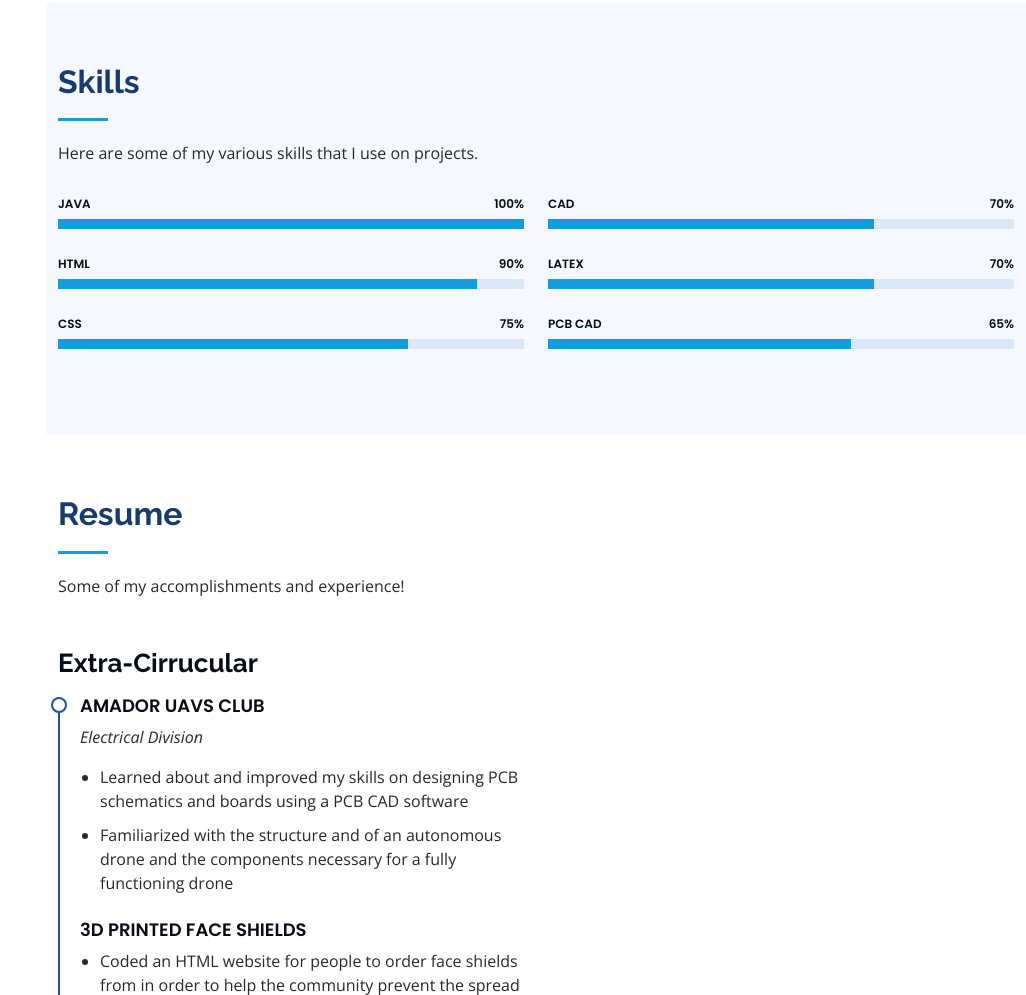
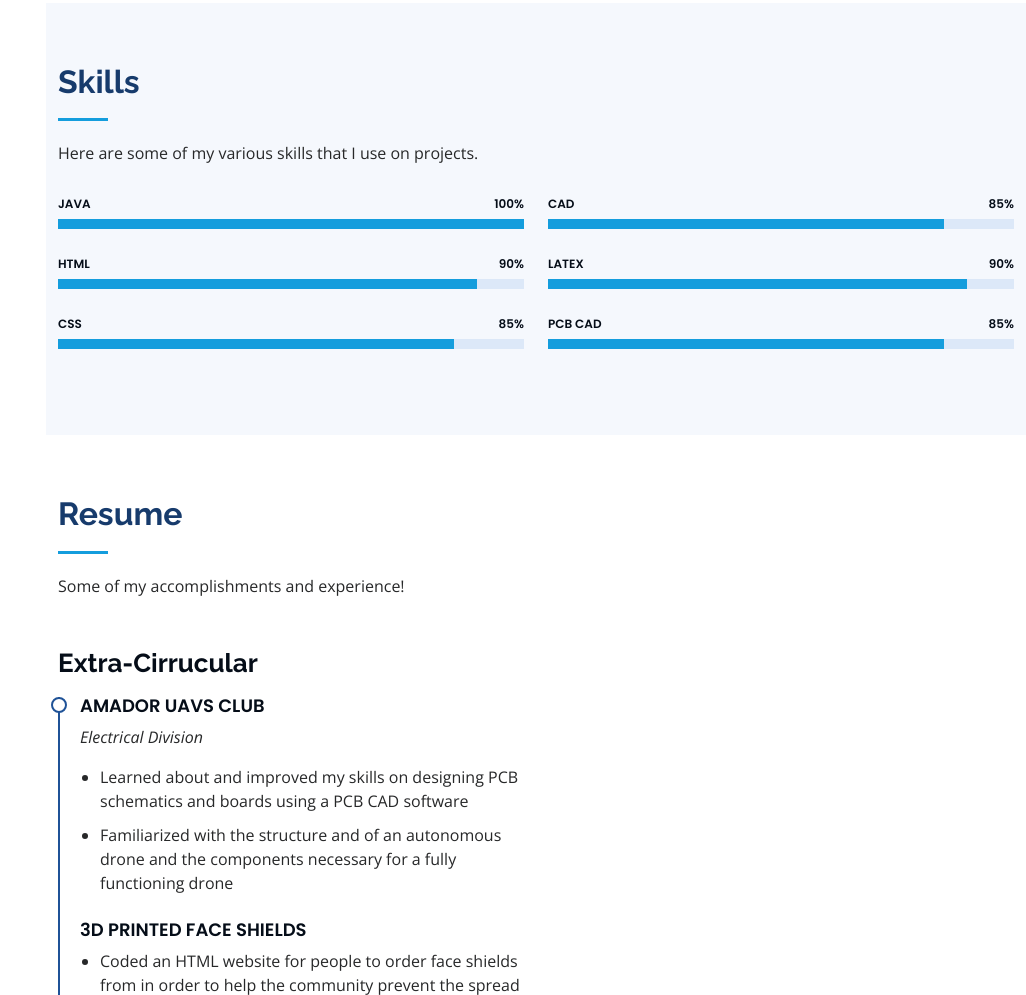
Before and after one commit to achen-2/austinchen, a plain HTML site: page index.html in a window 1280 px wide. Shown: the part 1429-2424 px from the top of the page, without its empty margins (254-1280 px from the left). Drawn offline with nearby package versions, Linux system fonts and the light colour scheme.

Commit message:
Update index.html

```diff
--- a/index.html
+++ b/index.html
@@ -145,9 +145,9 @@
             </div>
 
             <div class="progress">
-              <span class="skill">CSS <i class="val">75%</i></span>
+              <span class="skill">CSS <i class="val">85%</i></span>
               <div class="progress-bar-wrap">
-                <div class="progress-bar" role="progressbar" aria-valuenow="75" aria-valuemin="0" aria-valuemax="100"></div>
+                <div class="progress-bar" role="progressbar" aria-valuenow="85" aria-valuemin="0" aria-valuemax="100"></div>
               </div>
             </div>
 
@@ -156,23 +156,23 @@
           <div class="col-lg-6" data-aos="fade-up" data-aos-delay="100">
 
             <div class="progress">
-              <span class="skill">CAD <i class="val">70%</i></span>
+              <span class="skill">CAD <i class="val">85%</i></span>
               <div class="progress-bar-wrap">
-                <div class="progress-bar" role="progressbar" aria-valuenow="70" aria-valuemin="0" aria-valuemax="100"></div>
+                <div class="progress-bar" role="progressbar" aria-valuenow="85" aria-valuemin="0" aria-valuemax="100"></div>
               </div>
             </div>
 
             <div class="progress">
-              <span class="skill">LaTeX <i class="val">70%</i></span>
+              <span class="skill">LaTeX <i class="val">90%</i></span>
               <div class="progress-bar-wrap">
-                <div class="progress-bar" role="progressbar" aria-valuenow="70" aria-valuemin="0" aria-valuemax="100"></div>
+                <div class="progress-bar" role="progressbar" aria-valuenow="90" aria-valuemin="0" aria-valuemax="100"></div>
               </div>
             </div>
 
             <div class="progress">
-              <span class="skill">PCB CAD <i class="val">65%</i></span>
+              <span class="skill">PCB CAD <i class="val">85%</i></span>
               <div class="progress-bar-wrap">
-                <div class="progress-bar" role="progressbar" aria-valuenow="65" aria-valuemin="0" aria-valuemax="100"></div>
+                <div class="progress-bar" role="progressbar" aria-valuenow="85" aria-valuemin="0" aria-valuemax="100"></div>
               </div>
             </div>
 
```
